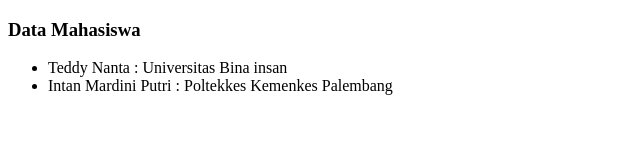
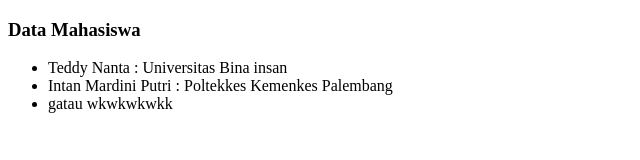
Before and after one commit to teddynanta/coba-git-repo, a plain HTML site: page mahasiswa.html in a window 1280 px wide. Shown: the whole page, without its empty margins (0-640 px from the left). Drawn offline with Linux system fonts and the light colour scheme.

Commit message:
editing mahasiswa.html

```diff
--- a/mahasiswa.html
+++ b/mahasiswa.html
@@ -12,6 +12,7 @@
     <ul>
         <li>Teddy Nanta : Universitas Bina insan</li>
         <li>Intan Mardini Putri : Poltekkes Kemenkes Palembang</li>
+        <li>gatau wkwkwkwkk</li>
     </ul>
 </body>
 
```
